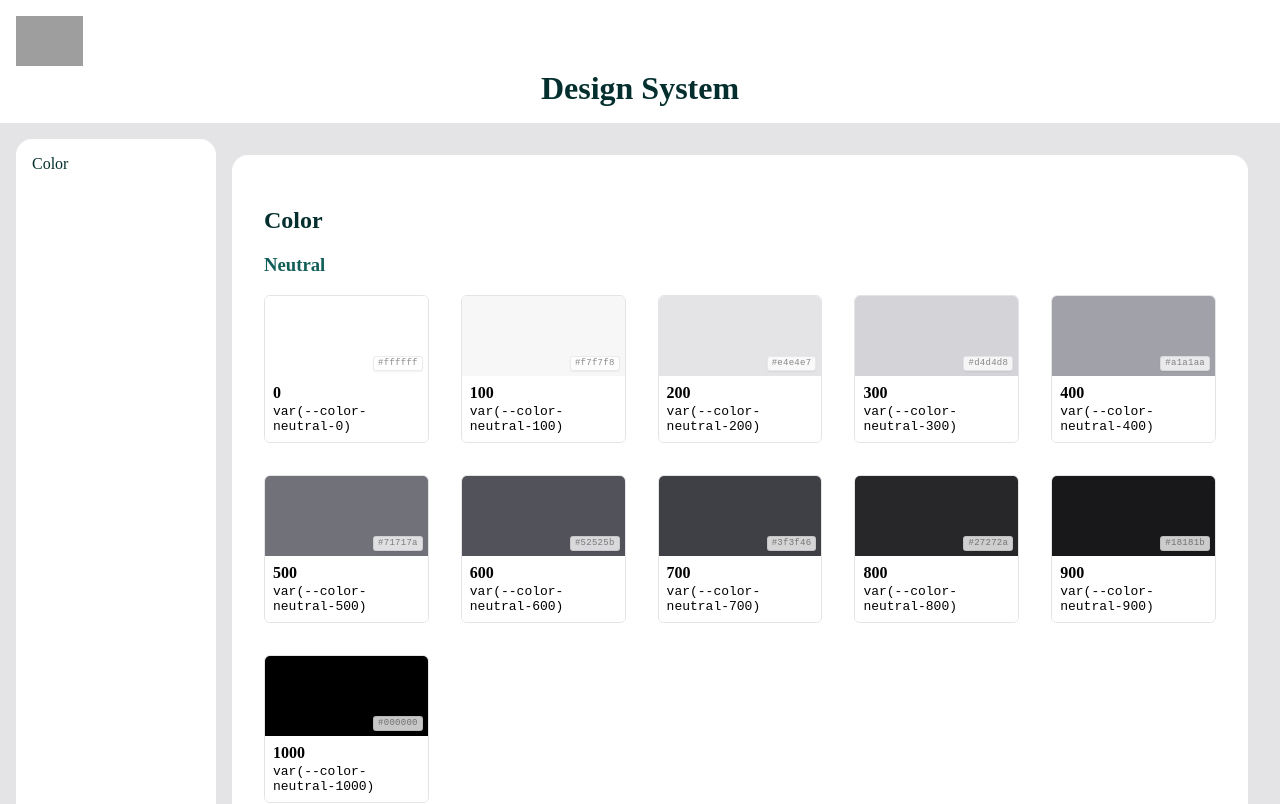
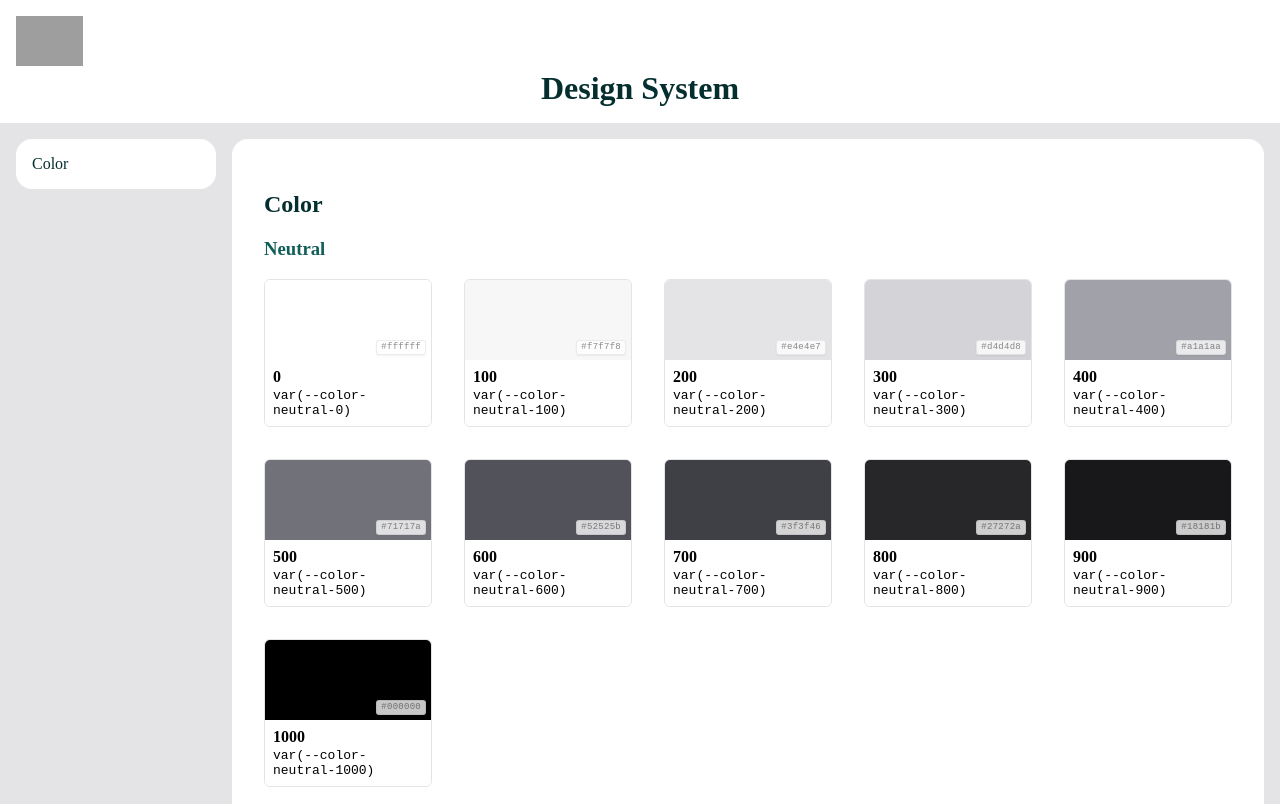
Before and after one commit to mikaelakihl/designsystem, a React (Vite) app: page / in a window 1280 px wide. Shown: the top 804 px of the page. Built offline with nearby package versions, Linux system fonts and the light colour scheme; grey boxes are pictures that could not be loaded.

Commit message:
style: refine layout with updated grid settings, improved sidebar behavior, and adjusted content padding

```diff
--- a/src/App.module.css
+++ b/src/App.module.css
@@ -1,20 +1,24 @@
 .main {
   display: grid;
-  grid-template-columns: 200px 1fr;
+  grid-template-columns: 200px minmax(0, 1fr);
+  gap: 1rem;
+  align-items: start;
   border-radius: 16px;
   padding: 1rem;
   min-height: 100vh;
 }
 
 .sidebar {
-  /* background-color: var(--color-teal-1000); */
+  /* Must not stretch to the content column height, or sticky has no “short” box to pin. */
+  align-self: start;
+  position: sticky;
+  top: 1rem;
+  max-height: calc(100vh - 2rem);
+  overflow-y: auto;
+
   padding: 1rem;
-  position: sticky;
-  top: 0;
   background-color: var(--color-neutral-0);
   border-radius: 16px;
-
-  max-height: 100vh;
 }
 
 ul {
@@ -24,7 +28,8 @@ ul {
 }
 
 .content {
-  padding: 1rem;
+  padding: 0;
+  min-width: 0;
 }
 
 h1 {
```
